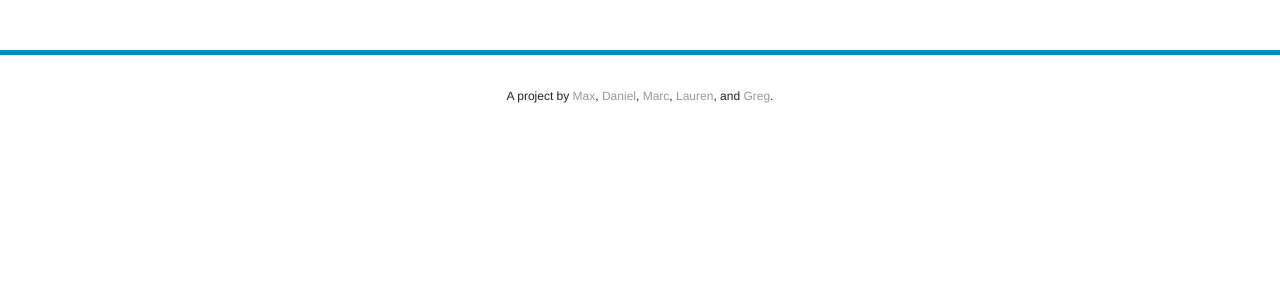
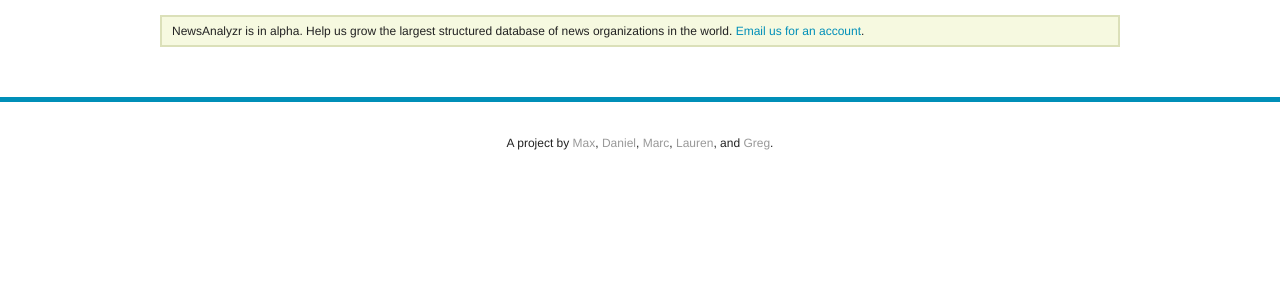
Before and after one commit to danielbachhuber/News-Analyzr, a Django app: template templates/base.html in a window 1280 px wide. Shown: the part 58-358 px from the top of the page. Run offline with Django 3.2, Linux system fonts and the light colour scheme; the template is opened without the code that fills it, so the values that code supplies are empty; parts of the project's set-up code (start-up, migrations or seed data) failed here and were passed over.

Commit message:
Robots nofollow and a message for our logged-out users

```diff
--- a/media/css/style.css
+++ b/media/css/style.css
@@ -42,8 +42,31 @@ a {
 }
 
 .message {
-    padding: 5px;
+    padding-left: 10px;
+    padding-right: 10px;
+    padding-top: 5px;
+    padding-bottom: 5px;
     border: 2px solid #666666;
+}
+
+.message.alert {
+    background-color: #F6F9E0;
+    border-color: #DBE0B9;
+}
+
+.message.info {
+    background-color:#E4EAFF;
+    border-color:#0066CC;
+}
+
+.message.success {
+    background-color:#E1F8E7;
+    border-color:#ADEBBD;
+}
+
+.message.top-location {
+    margin-top: 15px;
+    margin-bottom: 10px;
 }
 
 /**
--- a/templates/base.html
+++ b/templates/base.html
@@ -7,6 +7,8 @@
 	<title>NewsAnalyzr - Analyzing the news and those who make it</title>
 
 	<link type="text/css" href="/media/css/style.css" id="primary-css" rel="stylesheet" />
+
+	<meta name="robots" content="noindex, nofollow" />
 
 </head>
 <body>
@@ -20,6 +22,16 @@
 		</div>
 
 	</div>
+
+	{% if not user.is_authenticated %}
+	<div class="wrap">
+		<div class="message alert top-location" id="request_account">NewsAnalyzr is in alpha. Help us grow the largest structured database of news organizations in the world. <a href="mail:hello@newsanalyzr.com">Email us for an account</a>.</div>
+	</div>
+	{% else %}
+	<div class="wrap">
+		<div class="message alert top-location" id="tester_thankyou">Thank you for playing with NewsAnalyzr. <a href="mail:hello@newsanalyzr.com">Please email us with ideas, feedback, or bugs</a>.</div>
+	</div>
+	{% endif %}
 
 	<div class="wrap">
 		{% block content %}{% endblock %}
```
